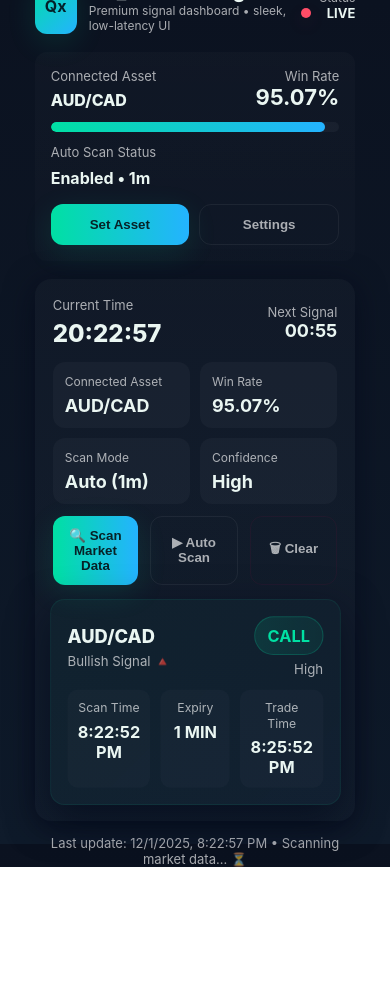
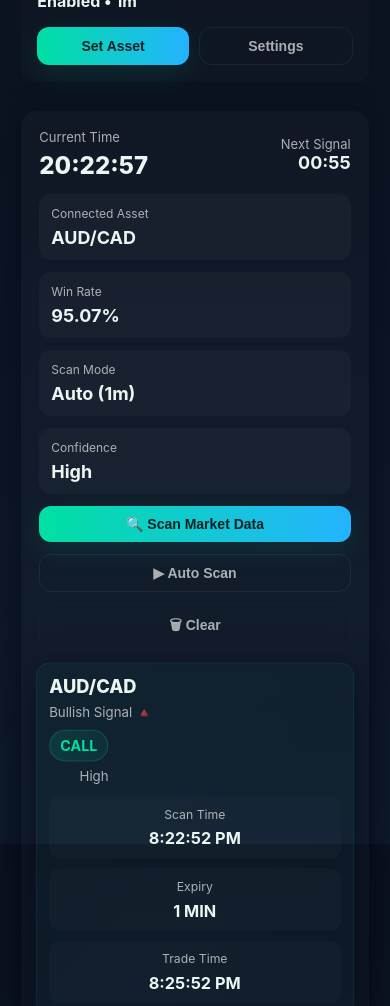
Before and after one commit to Traderparvej/Qx_Pro-Software, a plain HTML site: page signal.html in a window 390 px wide. Shown: the top 1006 px of the page. Before the commit the page ends 867 px from the top, so only its background shows below. Drawn offline with Linux system fonts and the light colour scheme.

Commit message:
Update signal.html

```diff
--- a/signal.html
+++ b/signal.html
@@ -24,8 +24,8 @@
 
     .wrap{width:980px;max-width:96%;}
 
-    header{display:flex;align-items:center;justify-content:space-between;margin-bottom:18px}
-    .brand{display:flex;gap:12px;align-items:center}
+    header{display:flex;align-items:center;justify-content:space-between;margin-bottom:18px;flex-wrap:wrap}
+    .brand{display:flex;gap:12px;align-items:center;margin-bottom:10px}
     .logo{width:56px;height:56px;border-radius:12px;background:linear-gradient(135deg,var(--accent),var(--accent-2));display:flex;align-items:center;justify-content:center;font-weight:700;color:#042029;box-shadow:var(--neon)}
     .brand h1{margin:0;font-size:20px;letter-spacing:0.4px}
     .brand p{margin:0;font-size:12px;color:var(--muted)}
@@ -40,7 +40,7 @@
     .stat small{color:var(--muted);font-size:12px}
     .stat strong{font-size:18px;margin-top:6px}
 
-    .controls{display:flex;gap:12px;margin-top:12px}
+    .controls{display:flex;gap:12px;margin-top:12px;flex-wrap:wrap}
     .btn{flex:1;padding:12px 14px;border-radius:12px;text-align:center;font-weight:600;cursor:pointer;border:none}
     .btn.scan{background:linear-gradient(90deg,var(--accent),var(--accent-2));color:#072227;box-shadow:var(--neon)}
     .btn.auto{background:transparent;border:1px solid rgba(255,255,255,0.06);color:var(--muted)}
@@ -48,13 +48,14 @@
 
     /* Right column - quick info */
     .right-card{background:linear-gradient(180deg, rgba(255,255,255,0.02), rgba(255,255,255,0.01));padding:16px;border-radius:12px}
+
     .live-dot{display:inline-block;width:10px;height:10px;border-radius:50%;background:#ff4d67;margin-right:8px;box-shadow:0 6px 18px rgba(255,77,103,0.12)}
     .meter{font-size:22px;font-weight:700}
     .small{font-size:13px;color:var(--muted)}
 
     /* Signal card */
     .signal-card{margin-top:18px;padding:16px;border-radius:14px;background:linear-gradient(135deg, rgba(0,224,163,0.03), rgba(36,179,255,0.02));border:1px solid rgba(0,224,163,0.08);box-shadow:0 14px 40px rgba(2,6,23,0.6)}
-    .signal-row{display:flex;align-items:center;justify-content:space-between;gap:14px}
+    .signal-row{display:flex;align-items:center;justify-content:space-between;gap:14px;flex-wrap:wrap}
     .pair{font-size:18px;font-weight:800}
     .pill{padding:8px 12px;border-radius:999px;font-weight:700}
     .call{background:linear-gradient(90deg,rgba(0,224,163,0.12),rgba(0,224,163,0.08));color:var(--accent);border:1px solid rgba(0,224,163,0.2)}
@@ -73,8 +74,22 @@
 
     /* responsive */
     @media (max-width:880px){
-      .top-stats{grid-template-columns:1fr}
-      .right-card{order:-1}
+      .top-stats{grid-template-columns:1fr;gap:14px}
+      .right-card{order:-1;margin-bottom:16px}
+      .status-grid{grid-template-columns:1fr;gap:12px}
+      .controls{flex-direction:column}
+      .signal-row{flex-direction:column;align-items:flex-start;gap:10px}
+      .signal-meta{grid-template-columns:1fr;gap:10px}
+    }
+    @media (max-width:480px){
+      body{padding:14px;}
+      .wrap{width:100%;padding:0;}
+      .logo{width:48px;height:48px;font-size:18px}
+      .brand h1{font-size:18px}
+      .brand p{font-size:11px}
+      .btn{font-size:14px;padding:10px}
+      .signal-card{padding:12px}
+      .pill{padding:6px 10px;font-size:14px}
     }
   </style>
 </head>
@@ -98,7 +113,7 @@
 
     <div class="top-stats">
       <div class="panel">
-        <div style="display:flex;justify-content:space-between;align-items:center">
+        <div style="display:flex;justify-content:space-between;align-items:center;flex-wrap:wrap">
           <div>
             <div style="font-size:13px;color:var(--muted)">Current Time</div>
             <div id="timeLarge" style="font-size:24px;font-weight:800;margin-top:6px">--:--:--</div>
@@ -156,7 +171,7 @@
       </div>
 
       <aside class="right-card">
-        <div style="display:flex;align-items:center;justify-content:space-between;gap:12px">
+        <div style="display:flex;align-items:center;justify-content:space-between;gap:12px;flex-wrap:wrap">
           <div>
             <div class="small">Connected Asset</div>
             <div style="font-weight:800;margin-top:6px" id="sideAsset">USDARE-OTC</div>
@@ -176,7 +191,7 @@
           <div style="margin-top:8px;font-weight:700" id="autoStatus">Enabled • 1m</div>
         </div>
 
-        <div style="margin-top:16px;display:flex;gap:10px">
+        <div style="margin-top:16px;display:flex;gap:10px;flex-wrap:wrap">
           <button class="btn scan" style="flex:1">Set Asset</button>
           <button class="btn auto" style="flex:1">Settings</button>
         </div>
@@ -187,13 +202,11 @@
   </div>
 
   <script>
-    // Simple UI demo logic — replace with your real signal source (WebSocket / API)
     function pad(n){return n.toString().padStart(2,'0')}
     function nowStr(){const d=new Date();return pad(d.getHours())+':'+pad(d.getMinutes())+':'+pad(d.getSeconds())}
     function updateClock(){document.getElementById('timeLarge').textContent = nowStr(); document.getElementById('lastUpdate').textContent = new Date().toLocaleString();}
     setInterval(updateClock,1000); updateClock();
 
-    // Demo: simulate incoming signals every 12s
     const demoPairs = ['USDDZD-OTC','EUR/USD','GBP/JPY','AUD/CAD'];
     function randomBetween(a,b){return Math.floor(Math.random()*(b-a+1))+a}
     function showSignal(){
@@ -207,23 +220,21 @@
       document.getElementById('scanTime').textContent = new Date().toLocaleTimeString();
       document.getElementById('tradeTime').textContent = new Date(Date.now()+3*60*1000).toLocaleTimeString();
       document.getElementById('expiry').textContent = '1 MIN';
-      // win rate demo animation
       const win = (90 + Math.random()*8).toFixed(2);
       document.getElementById('win').textContent = win + '%';
       document.getElementById('sideWin').textContent = win + '%';
       document.getElementById('winBar').style.width = win + '%';
       document.getElementById('lastUpdate').textContent = new Date().toLocaleString();
-      // small glow pulse
       const card = document.getElementById('signalCard');
       card.classList.remove('pulse'); void card.offsetWidth; card.classList.add('pulse');
     }
     setInterval(showSignal,12000);
     showSignal();
 
-    // Buttons (demo)
     document.getElementById('scanBtn').addEventListener('click', showSignal);
     document.getElementById('clearBtn').addEventListener('click', ()=>{
-      document.getElementById('pair').textContent='—'; document.getElementById('direction').textContent='—';
+      document.getElementById('pair').textContent='—';
+      document.getElementById('direction').textContent='—';
     });
   </script>
 </body>
```
